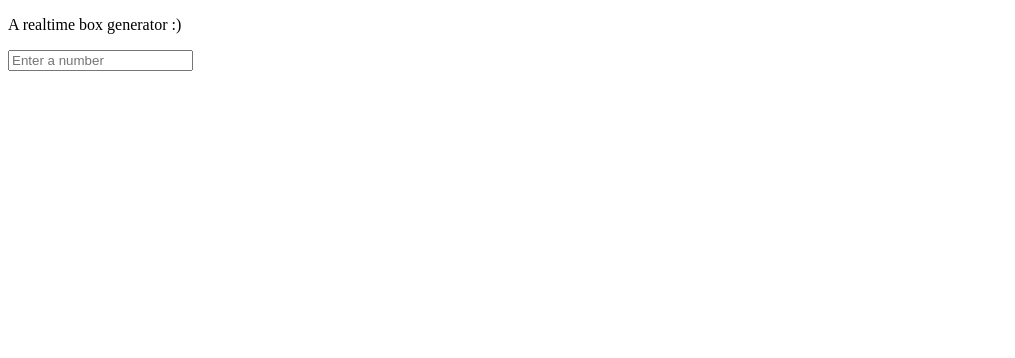
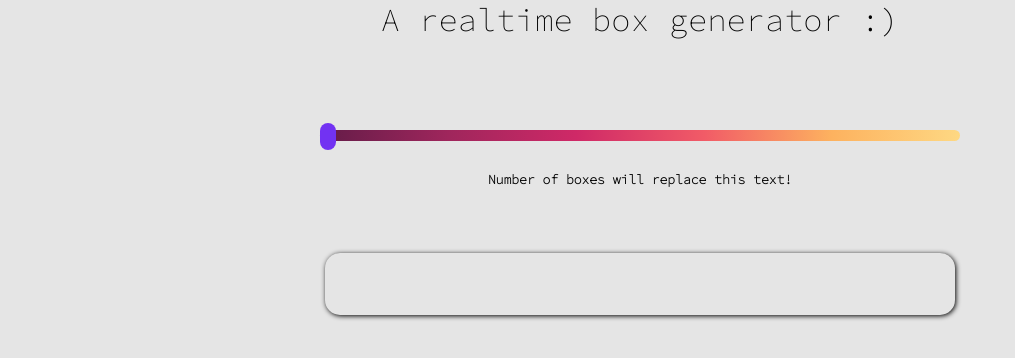
Before and after one commit to iDEaXANA/boxgen, a plain HTML site: page index.html in a window 1280 px wide. Shown: the whole page, without its empty margins (0-1015 px from the left). Drawn offline with Linux system fonts and the light colour scheme.

Commit message:
Redesigned sliders. Used vendor prefixes to style the range input, making it compatible in all browsers.

```diff
--- a/index.html
+++ b/index.html
@@ -5,13 +5,19 @@
     <meta http-equiv="X-UA-Compatible" content="IE=edge">
     <meta name="viewport" content="width=device-width, initial-scale=1.0">
     <title>Document</title>
-    <script src="scripts/script.js" defer></script>
-    <link rel="stylesheet" href="styles/style.css">
+    <script src="script.js" defer></script>
+    <link rel="stylesheet" href="style.css">
+    <!-- Fonts -->
+    <link rel="preconnect" href="https://fonts.gstatic.com">
+    <link href="https://fonts.googleapis.com/css2?family=Source+Code+Pro:wght@200&family=Source+Sans+Pro:wght@200&display=swap" rel="stylesheet">
+    <link href="https://fonts.googleapis.com/css2?family=Source+Sans+Pro:wght@200&display=swap" rel="stylesheet">
 </head>
 <body>
     <p> A realtime box generator :) </p>
-    <input id="number" type="number" placeholder="Enter a number">
- <div id="container"></div>
+    <input type="range" id="number" name="number" value ="1" min="1" max="500" step="1" oninput="this.nextElementSibling.value = this.value">
+    <output>Number of boxes will replace this text!</output>
+
+    <div id="container"></div>
 
 </body>
 </html>
--- a/scripts/script.js
+++ b/script.js
@@ -2,30 +2,28 @@
 
 let container = document.getElementById("container")
 let number = document.getElementById("number")
-number.addEventListener("input",generate)
+number.addEventListener("mouseup",generate)
 
 function generate(e){
     container.innerHTML= ""
     for (let i=0; i<e.target.value; i++)
     {
     let box = document.createElement("div")
-    box.innerHTML = "Hello"
+    box.innerHTML = "Box"
     container.appendChild(box)
     box.classList.add("mystyle");
     }
-
 }
 
+// let i=user   // Don't remember what this was for...
+// if (i==user) {
 
-let i=user
-if (i==user) {
+//     let box = document.createElement("div")
+//     box.innerHTML = "Hello"
+//     container.appendChild(box)
+//     box.classList.add("mystyle")
 
-    let box = document.createElement("div")
-    box.innerHTML = "Hello"
-    container.appendChild(box)
-    box.classList.add("mystyle")
-
-}
+// }
 
 
 
--- /dev/null
+++ b/style.css
@@ -0,0 +1,122 @@
+*{
+    padding: 0;
+    margin: 0;
+    box-sizing: border-box;
+    font-family: 'Source Code Pro', monospace;
+    list-style: none;
+    text-decoration: none;
+}
+
+:root {
+    font-size: xx-large;
+}
+
+body {
+    height: 40vh;
+    display:grid;
+    grid-template-columns: repeat(11 max-content);
+    grid-template-rows: repeat(11 max-content);
+    background-color: #e5e5e5;
+    justify-content: center;
+
+
+}
+
+p {
+    grid-row-start: 1;
+    grid-row-end: 1;
+    grid-column-start: 4;
+    grid-column-end: 8;
+    text-align: center;
+}
+input {
+    grid-row-start: 2;
+    grid-row-end: 2;
+    grid-column-start: 4;
+    grid-column-end: 8;
+    text-align: center;  /* doesn't work.... */
+}
+
+output {
+    grid-row-start: 3;
+    grid-row-end: 3;
+    grid-column-start: 4;
+    grid-column-end: 8;
+    font-size: small;
+    font-weight: bold;
+    text-align: center;
+}
+/* #container::before {    Doesn't fix it :(
+    display:flex;
+    display:inline-block;
+} */
+
+div {
+    display:flex;
+    display:inline-block;
+    grid-row-start: 4;
+    grid-column-start: 4;
+    grid-column-end: 8;
+    /* Design */
+    border: 1px solid transparent;
+    box-shadow: 1px 1px 5px black;
+    border-radius: 15px;
+    text-align: center;
+    margin: 5px;
+}
+
+/* Styling sliders */
+
+input[type="range"] {
+    -wekbit-appearance: none; /* Clears out default styles */
+    appearance: none;
+    background: transparent;
+    cursor: pointer;
+    width: 20rem;
+}
+
+input[type="range"]::-webkit-slider-runnable-track { /* Chromium browsers */
+    background-image: linear-gradient(to right, #631C48, #9F265C, #CF2967, #F15B67, #FDB25F, #FED883);    /* Only 3 properties to design the track */
+    height: 0.35rem;
+    border-radius: 25px;
+}
+
+input[type="range"]::-moz-range-track {
+    background: #053a5f;
+    height: 0.35rem;
+    border-radius: 25px;
+}
+
+input[type="range"]::-webkit-slider-thumb {
+    -webkit-appearance: none;
+    appearance: none;
+    height: 0.85rem;
+    width: .5rem;
+    margin-top: -7px; /* Track height/2 - thumb height/2 doesn't work lol*/
+    background-color: #7232f2 ;     /*#ec781f; #7232f2 */
+    border-radius: 24px;
+}
+
+input[type="range"]::-moz-range-thumb {
+    border: none;
+    border-radius: 0; /* default already has rounded border */
+    height: 1rem;
+    width: .5rem;
+    background-color: #7232f2;
+}
+
+input[type="range"]:focus { /* Adds accessibility by adding visual input when accessed. Will do more research */
+    outline: none;
+}
+
+input[type="range"]:focus::-webkit-slider-thumb {
+    border: 1px solid #20115b;
+    outline: 3px solid #20115b;
+    outline-offset: 0.08rem;
+}
+
+input[type="range"]:focus::-moz-range-thumb {
+    border: 1px solid #20115b;
+    outline:3px solid #20115b;
+    outline-offset: 0.125rem;
+}
--- a/styles/style.css
+++ /dev/null
@@ -1,12 +0,0 @@
-.mystyle {
-    background-color:rgb(190, 30, 64);
-    border: solid;
-    border-color: rgb(0, 255, 115);
-    padding: 5px;
-    margin: 5px;
-
-}
-#container {
-    display:flex
-
-}
```
